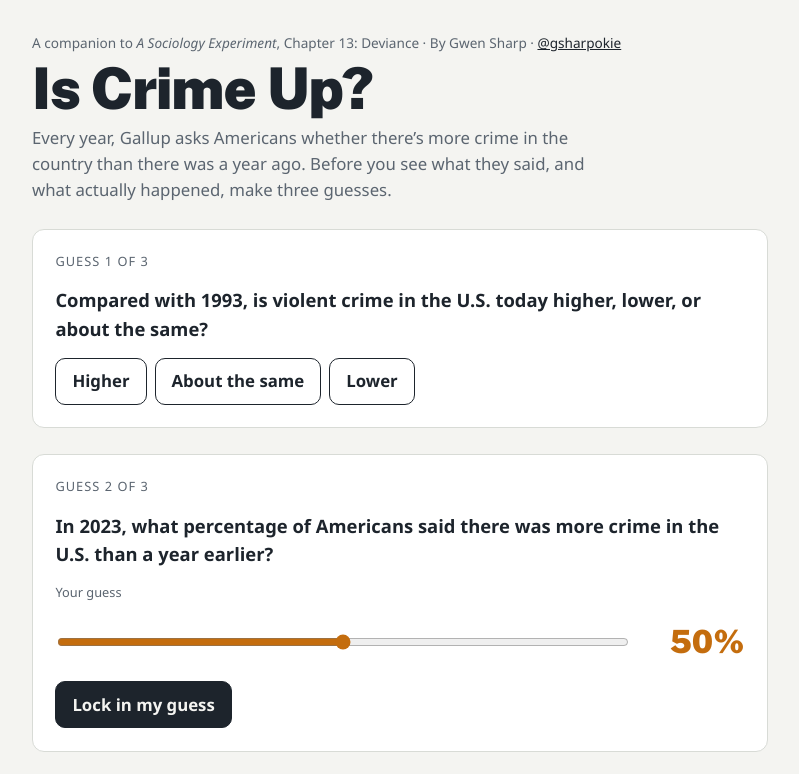
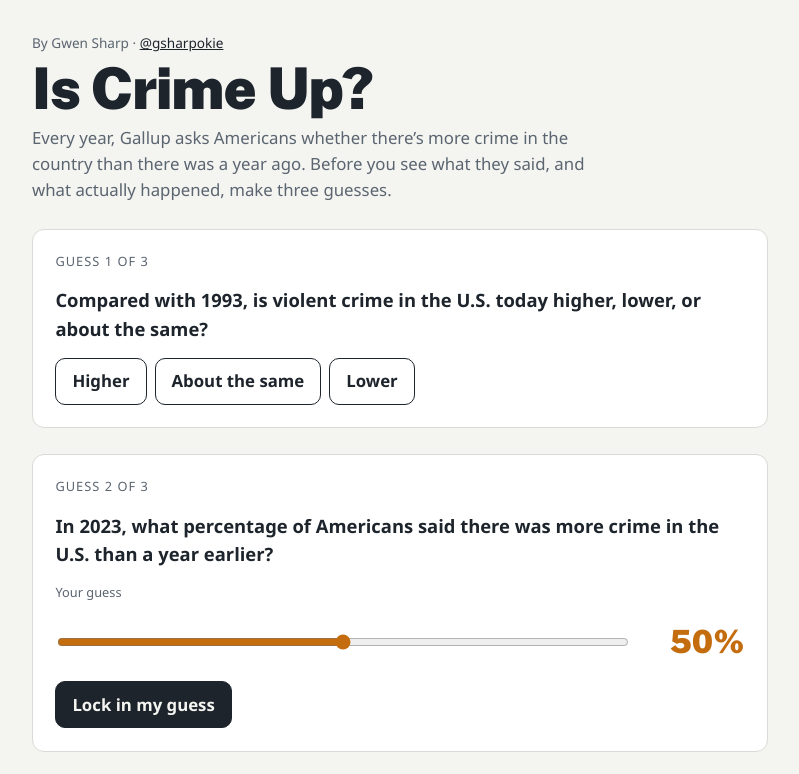
Before and after one commit to gsharpokie/crime, a plain HTML site: page index.html in a window 1280 px wide. Shown: the top 774 px of the page, without its empty margins (240-1039 px from the left). Drawn offline with nearby package versions, Linux system fonts and the light colour scheme.

Commit message:
Remove the textbook line
This project stands on its own; credit is to Gwen Sharp only.

Co-Authored-By: Claude Fable 5.2 <noreply@anthropic.com>
Claude-Session: https://claude.ai/code/session_01U3Suqs7pQFCdeiVfbbM3Zz

```diff
--- a/index.html
+++ b/index.html
@@ -104,7 +104,7 @@ footer { font-size: .85rem; color: var(--muted); }
 <body>
 <div class="wrap">
   <header>
-    <div class="kicker">A companion to <em>A Sociology Experiment</em>, Chapter 13: Deviance · By Gwen Sharp · <a href="https://x.com/gsharpokie">@gsharpokie</a></div>
+    <div class="kicker">By Gwen Sharp · <a href="https://x.com/gsharpokie">@gsharpokie</a></div>
     <h1>Is Crime Up?</h1>
     <p class="lede">Every year, Gallup asks Americans whether there’s more crime in the country than there was a year ago. Before you see what they said, and what actually happened, make three guesses.</p>
   </header>
```
Also changed, not shown: 1 other file.
